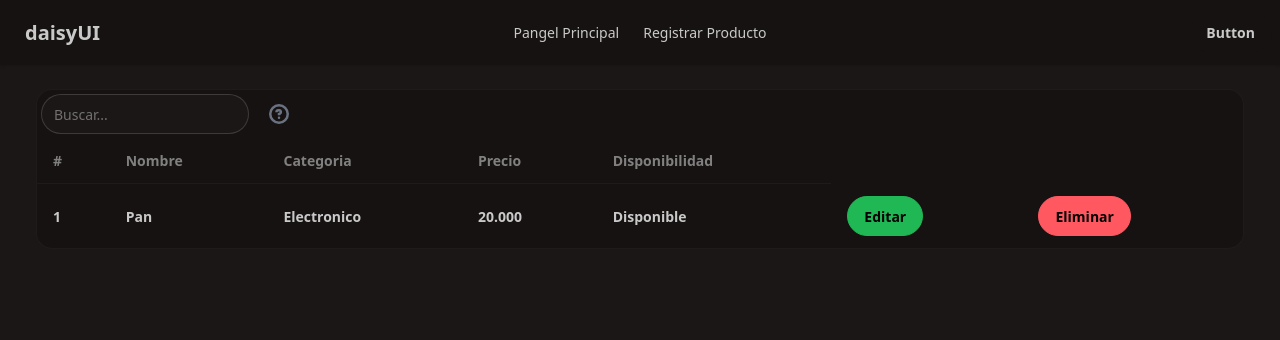
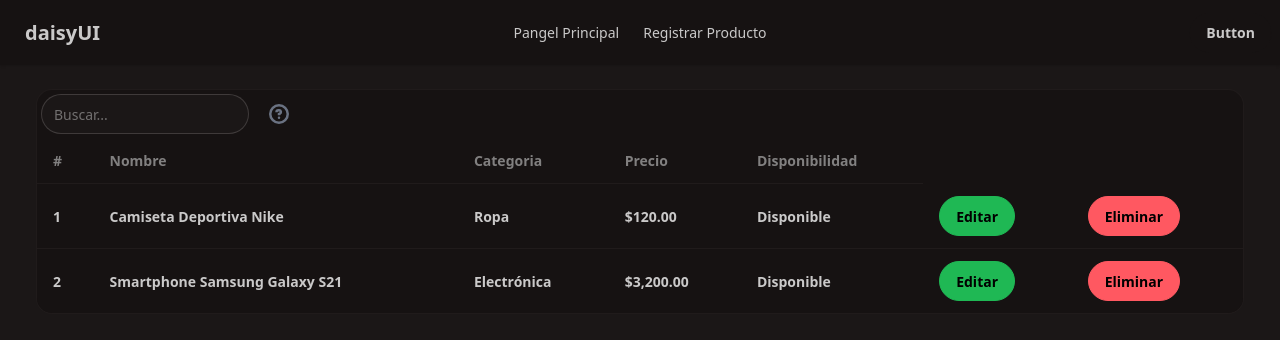
Before and after one commit to joseAL520/jose_alvarez_angular_campus, an Angular app: page /dashboard in a window 1280 px wide. Shown: the top 340 px of the page. Built offline with nearby package versions, Linux system fonts and the light colour scheme.

Commit message:
sevces y pipe

```diff
--- a/package.json
+++ b/package.json
@@ -23,6 +23,7 @@
     "rxjs": "~7.8.0",
     "tailwindcss": "^4.1.8",
     "tslib": "^2.3.0",
+    "uuid": "^11.1.0",
     "zone.js": "~0.15.0"
   },
   "devDependencies": {
--- a/src/app/dash/components/form/form.component.html
+++ b/src/app/dash/components/form/form.component.html
@@ -65,14 +65,14 @@
       <legend class="fieldset-legend">Categoria</legend>
       <select
         class="select w-full"
-        formControlName="cate"
+        formControlName="category"
       >
         <option value="" disabled selected>Selecciona una opción</option>
           <option *ngFor="let cat of categori" [value]="cat">{{ cat }}</option>
       </select>
-      @if (formUtils.isValidField(myForm, 'cate')) {
+      @if (formUtils.isValidField(myForm, 'category')) {
         <span class="form-text text-error">
-          {{ formUtils.getFieldError(myForm, 'cate') }}
+          {{ formUtils.getFieldError(myForm, 'category') }}
         </span>
       }
     </fieldset>
@@ -87,8 +87,8 @@
         formControlName="available"
       >
         <option value="" disabled selected>Selecciona una opción</option>
-        <option [value]="'Disponible'">Disponible</option>
-        <option [value]="'No disponible'">No disponible</option>
+        <option [value]=" true ">Disponible</option>
+        <option [value]=" false ">No disponible</option>
       </select>
       @if (formUtils.isValidField(myForm, 'available')) {
         <span class="form-text text-error">
--- a/src/app/dash/components/form/form.component.ts
+++ b/src/app/dash/components/form/form.component.ts
@@ -4,8 +4,9 @@ import { FormUtils } from '../../utils/utils';
 import { Category, Product } from '../../interfaces/products.interfaces';
 import { CommonModule } from '@angular/common';
 import { ActivatedRoute, Router, RouterLink } from '@angular/router';
-import { switchMap } from 'rxjs';
-
+import { ProductService } from '../../services/product.service';
+import { of, switchMap } from 'rxjs';
+import { v4 as uuidv4 } from 'uuid';
 
 
 @Component({
@@ -17,6 +18,8 @@ import { switchMap } from 'rxjs';
 export class FormComponent {
   private idGenel = '';
 
+  producServices = inject(ProductService)
+
   isActiveAlertSuccess = signal<boolean>(false)
   router = inject(Router)
   activateRouter= inject(ActivatedRoute)
@@ -27,28 +30,25 @@ export class FormComponent {
   formUtils= FormUtils;
   formOutput = output<any>();
   myForm = this.fb.group({
+    id:[uuidv4()],
     name: ['',[Validators.required,Validators.minLength(10)]],
-    description: ['',[Validators.required,Validators.minLength(50),Validators.maxLength(100)]],
+    description: ['',[Validators.required,Validators.minLength(10),Validators.maxLength(100)]],
     price: [0, [Validators.required, Validators.min(0.01)]],
-    cate: ['',Validators.required],
+    category: ['',Validators.required],
     available: ['',Validators.required]
 });
 
   onSubmit() {
     this.myForm.markAllAsTouched();
     if(!this.myForm.valid)return
-
-    console.log(this.idGenel)
     if(this.idGenel) return this.updateClient()
-
-
-
 
     const newClient = this.myForm.value
     this.messengerAlert()
     this.formOutput.emit(newClient)
     //{id: uuidv4()}
-    this.myForm.reset( )
+    this.router.navigateByUrl('/dashboard');
+    this.myForm.reset({id: uuidv4()})
   }
 
   messengerAlert(){
@@ -59,21 +59,28 @@ export class FormComponent {
   }
 
   updateClient(){
-    const client = this.myForm.value;
-    //this.serviceClient.updateClients(this.idGenel, client).subscribe();
+    const formValue = this.myForm.value;
+    const updatedProduct: Product = {
+      id: this.idGenel,
+      name: formValue.name!,
+      description: formValue.description ?? '',
+      price: formValue.price!,
+      category: formValue.category as Category,
+      available: formValue.available!
+    };
+    this.producServices.updateProduct(updatedProduct)
     this.router.navigateByUrl('/dashboard');
-    console.log('update')
   }
 
-
   ngOnInit(): void {
-    if(!this.router.url.includes('/')) return
+    if(!this.router.url.includes('/editer')) return
 
     this.activateRouter.params.pipe(
-      switchMap(params  => {
+      switchMap((params)  => {
            const id = params['id'];
-            //return this.serviceClient.getClientsIdBy(id);
-          return this.idGenel = id ;
+           this.idGenel = id ;
+          const produts = this.producServices.getProductsById(id);
+           return  of(produts)
       })
     ).subscribe(
       prod => {
@@ -82,14 +89,15 @@ export class FormComponent {
             return;
          }
         this.myForm.patchValue({
-          name: 'asdasdasdasd',
-          description: 'adsasdasdadsasdasdadsasdasdadsasdasdadsasdasdadsasdasdadsasdasd',
-          price: 10000,
-          cate: 'hogar',
-          available: 'disponible',
+          name: prod.name,
+          description: prod.description,
+          price: prod.price,
+          category: prod.category,
+          available: prod.available,
         })
       }
     );
 
-  }
+ }
+
 }
--- a/src/app/dash/components/table/table.component.html
+++ b/src/app/dash/components/table/table.component.html
@@ -30,16 +30,17 @@
         </tr>
       </thead>
       <tbody>
-        <tr>
-            <th>1</th>
-            <th>Pan</th>
-            <th>Electronico</th>
-            <th>20.000</th>
-            <th>Disponible</th>
-            <th><button class="btn btn-primary" [routerLink]="['/editer',1312]" routerLinkActive="router-link-active" >Editar</button></th>
-            <th><button class="btn btn-error" >Eliminar</button></th>
-        </tr>
-
+        @for (item of products(); track item.id; let index = $index) {
+          <tr>
+            <th>{{index + 1}}</th>
+            <th>{{item.name | titlecase }}</th>
+            <th>{{item.category }}</th>
+            <th>{{item.price | currency }}</th>
+            <th>{{item.available | availablePipe}}</th>
+            <th><button class="btn btn-primary" [routerLink]="['/editer',item.id]" routerLinkActive="router-link-active" >Editar</button></th>
+            <th><button class="btn btn-error"  (click)="sendIdProductos(item.id)">Eliminar</button></th>
+          </tr>
+        }
       </tbody>
     </table>
   </div>
--- a/src/app/dash/components/table/table.component.ts
+++ b/src/app/dash/components/table/table.component.ts
@@ -1,10 +1,23 @@
-import { ChangeDetectionStrategy, Component } from '@angular/core';
+import { ChangeDetectionStrategy, Component, inject, input, output } from '@angular/core';
 import { RouterLink } from '@angular/router';
+import { Product } from '../../interfaces/products.interfaces';
+import { CurrencyPipe, TitleCasePipe } from '@angular/common';
+import { AvailablePipePipe } from '../../pipe/available-pipe.pipe';
 
 @Component({
   selector: 'app-table',
-  imports: [RouterLink],
+  imports: [RouterLink,CurrencyPipe, TitleCasePipe,AvailablePipePipe],
   templateUrl: './table.component.html',
   changeDetection: ChangeDetectionStrategy.OnPush,
 })
-export class TableComponent { }
+export class TableComponent {
+
+  products = input<Product[]>()
+
+  idProducts = output<string>()
+
+  sendIdProductos(id:string){
+    this.idProducts.emit(id)
+  }
+
+}
--- a/src/app/dash/pages/dash-page/dash-page.component.html
+++ b/src/app/dash/pages/dash-page/dash-page.component.html
@@ -1 +1 @@
-<app-table></app-table>
+<app-table  [products]="getproducts()" (idProducts)="deleteProducts($event)"></app-table>
--- a/src/app/dash/pages/dash-page/dash-page.component.ts
+++ b/src/app/dash/pages/dash-page/dash-page.component.ts
@@ -1,5 +1,6 @@
-import { ChangeDetectionStrategy, Component } from '@angular/core';
+import { ChangeDetectionStrategy, Component, inject, resource } from '@angular/core';
 import { TableComponent } from "../../components/table/table.component";
+import { ProductService } from '../../services/product.service';
 
 @Component({
   selector: 'app-dash-page',
@@ -7,4 +8,21 @@ import { TableComponent } from "../../components/table/table.component";
   templateUrl: './dash-page.component.html',
   changeDetection: ChangeDetectionStrategy.OnPush,
 })
-export class DashPageComponent { }
+export class DashPageComponent {
+
+  productsServices = inject(ProductService)
+
+
+  getproducts(){
+    return this.productsServices.getProducts()
+  }
+
+  deleteProducts(id:any){
+    return this.productsServices.deleteProduct(id)
+  }
+
+  ngOnInit(): void {
+     this.getproducts()
+  }
+
+}
--- a/src/app/dash/pages/register-page/register-page.component.html
+++ b/src/app/dash/pages/register-page/register-page.component.html
@@ -1 +1 @@
-<app-form></app-form>
+<app-form (formOutput)="formPost($event)"></app-form>
--- a/src/app/dash/pages/register-page/register-page.component.ts
+++ b/src/app/dash/pages/register-page/register-page.component.ts
@@ -1,5 +1,6 @@
-import { ChangeDetectionStrategy, Component } from '@angular/core';
+import { ChangeDetectionStrategy, Component, inject } from '@angular/core';
 import { FormComponent } from "../../components/form/form.component";
+import { ProductService } from '../../services/product.service';
 
 @Component({
   selector: 'app-register-page',
@@ -7,4 +8,12 @@ import { FormComponent } from "../../components/form/form.component";
   templateUrl: './register-page.component.html',
   changeDetection: ChangeDetectionStrategy.OnPush,
 })
-export class RegisterPageComponent { }
+export class RegisterPageComponent {
+
+  productServices = inject(ProductService)
+
+  formPost($event: any) {
+    this.productServices.PostProducts($event)
+  }
+
+}
--- /dev/null
+++ b/src/app/dash/pipe/available-pipe.pipe.ts
@@ -0,0 +1,16 @@
+import { Pipe, type PipeTransform } from '@angular/core';
+
+@Pipe({
+  name: 'availablePipe',
+})
+export class AvailablePipePipe implements PipeTransform {
+
+  transform(value: unknown, ...args: unknown[]): unknown {
+    let data = 'Disponible'
+    if(value=='false'){
+      data = 'No Disponible'
+    }
+    return data;
+  }
+
+}
--- /dev/null
+++ b/src/app/dash/services/product.service.ts
@@ -0,0 +1,63 @@
+import { Injectable } from '@angular/core';
+import { Category, Product } from '../interfaces/products.interfaces';
+
+@Injectable({
+  providedIn: 'root'
+})
+export class ProductService {
+
+Products: Product[] = [
+  {
+    id: '1sda2313ad123',
+    name: 'smartphone sAmsUng galaxy S21',
+    description: 'Pantalla AMOLED de 6.2", cámara triple y 128GB de almacenamiento.',
+    price: 3200,
+    category: Category.Electronica,
+    available: 'true'
+  },
+  {
+    id: '123123123',
+    name: 'Camiseta deportiva Nike',
+    description: 'Camiseta transpirable ideal para entrenamientos.',
+    price: 120,
+    category: Category.Ropa,
+    available: 'true'
+  },
+];
+
+
+
+  getProducts(){
+   return [...this.Products].reverse();
+  }
+
+  PostProducts(products:Product){
+    console.log(products)
+    return this.Products.push(products)
+  }
+
+  getProductsById(idProduct:string):Product | undefined{
+    return this.Products.find( ({id}) => id === idProduct);
+  }
+
+  updateProduct(updatedProduct: Product ): boolean {
+    const index = this.Products.findIndex(p => p.id === updatedProduct.id);
+    if (index !== -1) {
+      this.Products[index] = { ...updatedProduct };
+      return true;
+    }
+    return false;
+  }
+
+
+  deleteProduct(id: string): boolean {
+    const index = this.Products.findIndex(p => p.id === id);
+    if (index !== -1) {
+      this.Products.splice(index, 1);
+      return true;
+    }
+    return false;
+  }
+
+
+}
```
Also changed, not shown: src/app/dash/interfaces/products.interfaces.ts (+4 -4 lines), 1 other file (tests, documents, lock files or other folders).
